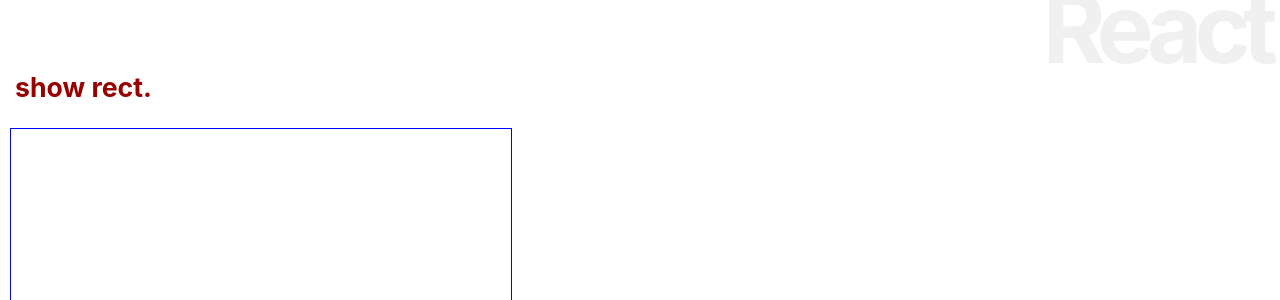
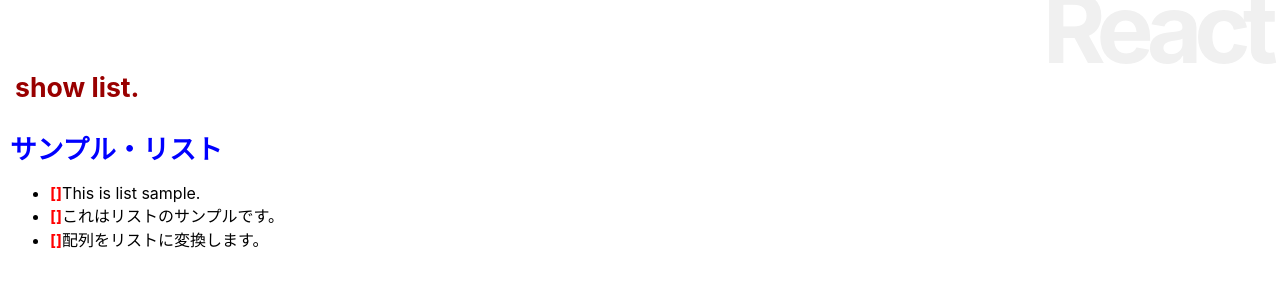
Before and after one commit to lightnning/react_app, a React (Create React App) app: page / in a window 1280 px wide. Shown: the top 300 px of the page. Built offline with nearby package versions, Linux system fonts and the light colour scheme.

Commit message:
リストコンポーネント

```diff
--- a/src/App.js
+++ b/src/App.js
@@ -2,7 +2,11 @@
 import "./App.css";
 
 class App extends Component {
-  data = [];
+  data = [
+    "This is list sample.",
+    "これはリストのサンプルです。",
+    "配列をリストに変換します。",
+  ];
 
   msgStyle = {
     fontSize: "20pt",
@@ -11,50 +15,69 @@
     padding: "5px",
   };
 
-  area = {
-    width: "500px",
-    height: "500px",
-    border: "1px solid blue",
-  };
-
   constructor(props) {
     super(props);
     this.state = {
       list: this.data,
     };
-    this.doAction = this.doAction.bind(this);
-  }
-  doAction(e) {
-    let x = e.pageX;
-    let y = e.pageY;
-    this.data.push({ x: x, y: y });
-    this.setState({
-      list: this.data,
-    });
-  }
-
-  draw(d) {
-    let s = {
-      position: "absolute",
-      left: d.x - 25 + "px",
-      top: d.y - 25 + "px",
-      width: "50px",
-      height: "50px",
-      backgroundColor: "#66f3",
-    };
-    return <div style={s}></div>;
   }
 
   render() {
-    return <div>
-      <h1>React</h1>
-      <h2 style={this.msgStyle}>show rect.</h2>
-      <div style={this.area} onClick={this.doAction}>
-        {this.data.map((value) => this.draw(value))}
+    return (
+      <div>
+        <h1>React</h1>
+        <h2 style={this.msgStyle}>show list.</h2>
+        <List title="サンプル・リスト" data={this.data} />
       </div>
+    );
+  }
+}
 
+class List extends Component {
+  number = 1;
 
-    </div>;
+  title = {
+    fontSize: "20pt",
+    fontWeight: "bold",
+    color: "blue",
+  };
+
+  render() {
+    let data = this.props.data;
+    return (
+      <div>
+        <p style={this.title}>{this.props.title}</p>
+        <ul>
+          {data.map((item) => (
+            <Item value={item} key={this.number} />
+            // <Item number={this.number++} value={item} key={this.number} />
+          ))}
+        </ul>
+      </div>
+    );
+  }
+}
+
+class Item extends Component {
+  li = {
+    listStyleType: "square",
+    fontSize: "16pt",
+    color: "#06",
+    margin: "0px",
+    padding: "opx",
+  };
+  num = {
+    fontWeight: "bold",
+    color: "red",
+  };
+
+  render() {
+    return (
+      <li>
+        <span style={this.num}>[{this.props.number}]</span>
+        {this.props.value}
+      </li>
+    );
   }
 }
 
```
